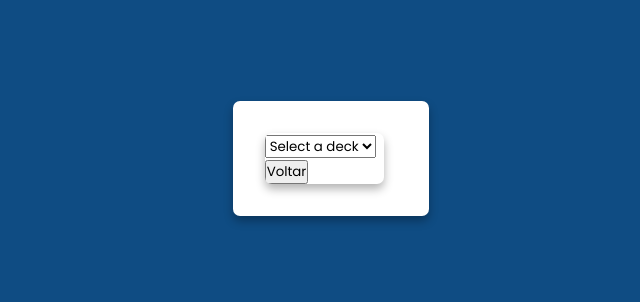
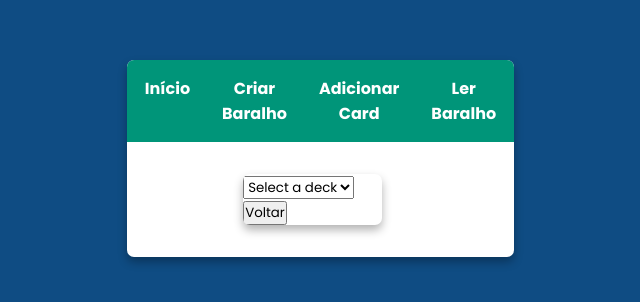
Before and after one commit to sdrjolbert/Anki-Inmetro, a React (Vite) app: page /readdeck in a window 1280 px wide. Shown: the part 242-544 px from the top of the page, without its empty margins (298-938 px from the left). Built offline with nearby package versions, Linux system fonts and the light colour scheme.

Commit message:
Criação do side menu
Criação do menu para melhor navegação entre página

```diff
--- a/src/App.css
+++ b/src/App.css
@@ -215,3 +215,32 @@ textarea.card-content {
   border-radius: 5px;
   resize: none;
 }
+
+/* Menu styles */
+.menu {
+  background-color: #009579;
+  padding: 1rem;
+  text-align: center;
+}
+
+.menu ul {
+  list-style: none;
+  padding: 0;
+  margin: 0;
+  display: flex;
+  justify-content: center;
+}
+
+.menu ul li {
+  margin: 0 1rem;
+}
+
+.menu ul li a {
+  color: white;
+  text-decoration: none;
+  font-weight: bold;
+}
+
+.menu ul li a:hover {
+  text-decoration: underline;
+}
--- a/src/App.jsx
+++ b/src/App.jsx
@@ -6,6 +6,7 @@ import ReadDeck from './Components/Pages/ReadDeck';
 import HomePage from './Components/Pages/HomePage';
 import Login from './Components/Login/Login';
 import Deck from './Components/Deck/Deck';
+import Menu from './Components/Menu/Menu'; // Importe o componente Menu
 import './App.css';
 
 function App() {
@@ -65,6 +66,7 @@ function App() {
   return (
     <div className="container flex-container">
       <BrowserRouter>
+        <Menu /> {/* Adiciona o menu de navegação */}
         <main className="login form">
           <Routes>
             <Route path="/" element={<HomePage />} />
--- /dev/null
+++ b/src/Components/Menu/Menu.css
@@ -0,0 +1,27 @@
+.menu {
+  background-color: #009579;
+  padding: 1rem;
+  text-align: center;
+}
+
+.menu ul {
+  list-style: none;
+  padding: 0;
+  margin: 0;
+  display: flex;
+  justify-content: center;
+}
+
+.menu ul li {
+  margin: 0 1rem;
+}
+
+.menu ul li a {
+  color: white;
+  text-decoration: none;
+  font-weight: bold;
+}
+
+.menu ul li a:hover {
+  text-decoration: underline;
+}
--- /dev/null
+++ b/src/Components/Menu/Menu.jsx
@@ -0,0 +1,26 @@
+import React from 'react';
+import { Link } from 'react-router-dom';
+import './Menu.css';
+
+function Menu() {
+  return (
+    <nav className="menu">
+      <ul>
+        <li>
+          <Link to="/">Início</Link>
+        </li>
+        <li>
+          <Link to="/createdeck">Criar Baralho</Link>
+        </li>
+        <li>
+          <Link to="/addcard">Adicionar Card</Link>
+        </li>
+        <li>
+          <Link to="/readdeck">Ler Baralho</Link>
+        </li>
+      </ul>
+    </nav>
+  );
+}
+
+export default Menu;
```
